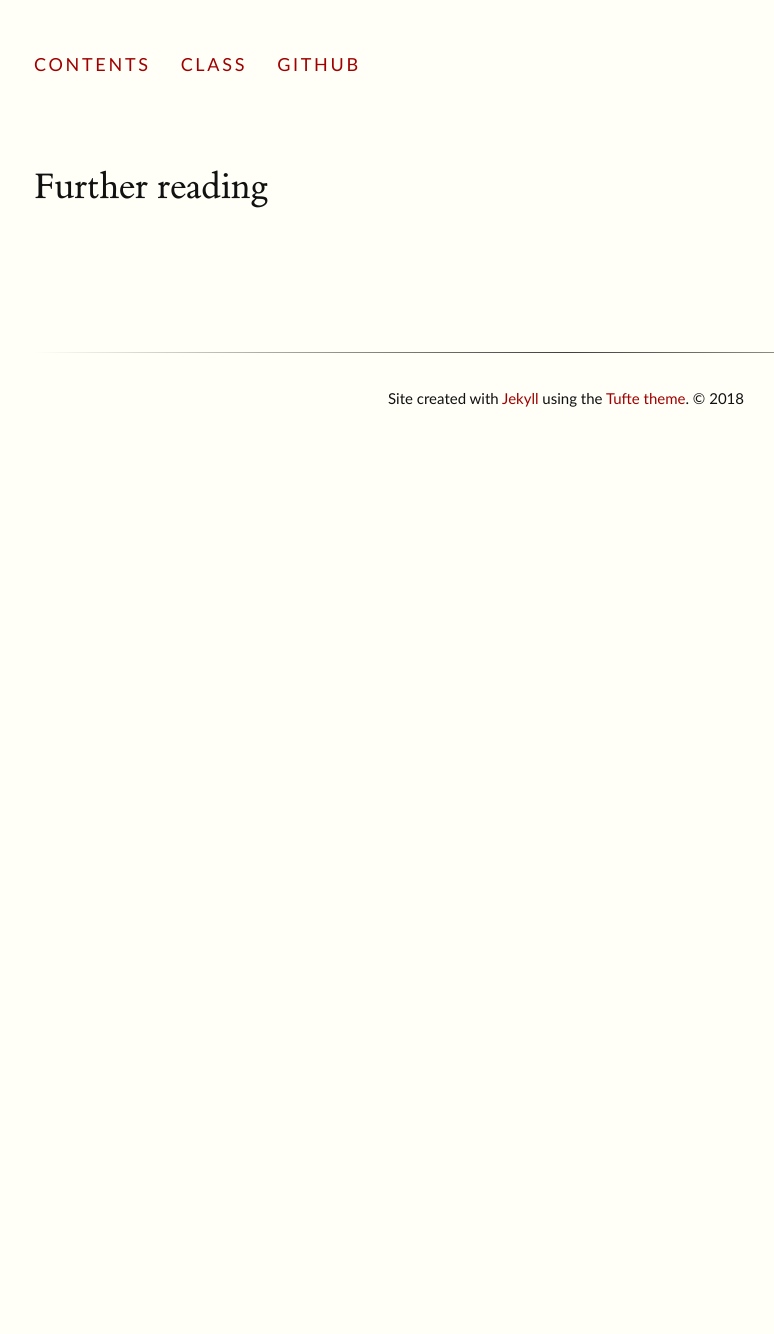
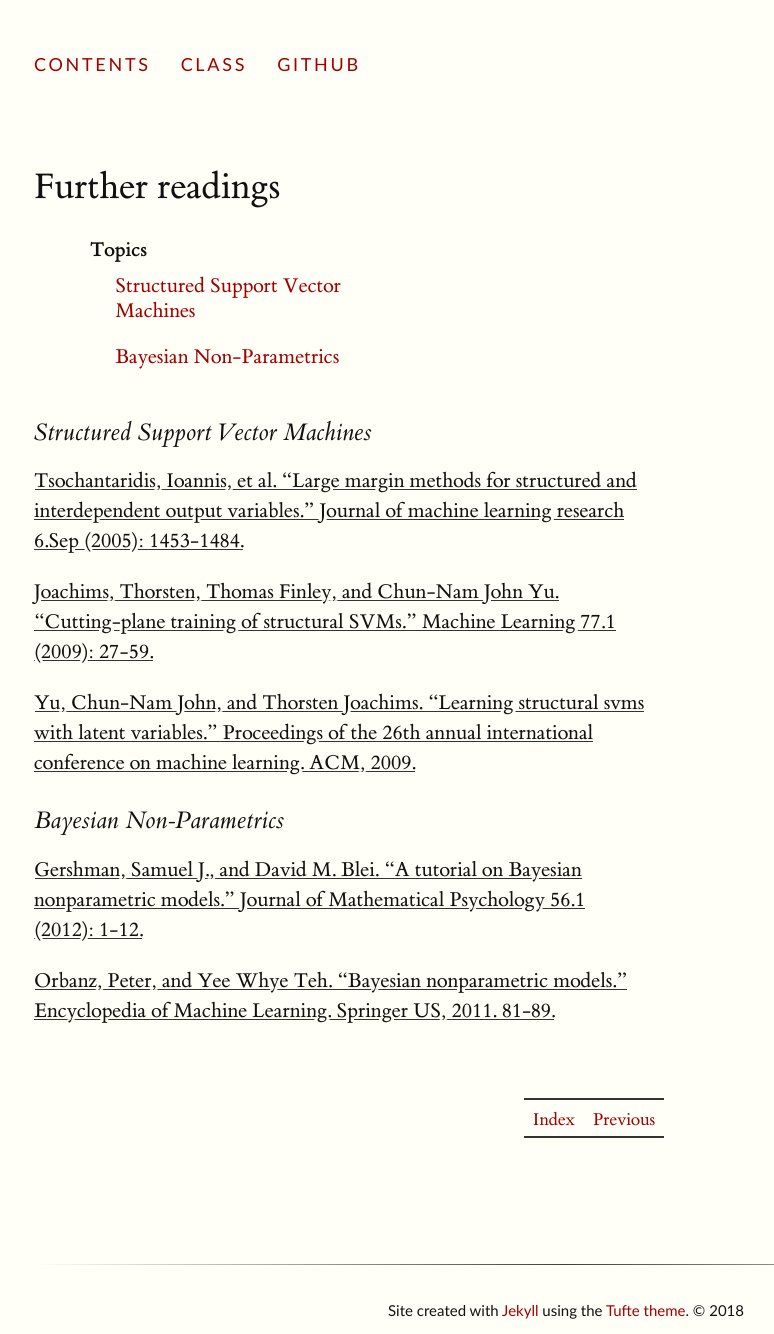
Before and after one commit to ermongroup/cs228-notes, a Jekyll site: the page built from extras/readings/index.md, in a window 1280 px wide. Shown: the whole page, without its empty margins (126-900 px from the left). Built offline with Jekyll 4.4.1, drawn with Linux system fonts in a browser that asks for light colours; before the commit the page ends 900 px from its top, so only the background shows below that.

Commit message:
Created a page for further readings
There was already a description of the page on the main notes index, but there was no link and this page didn't exist yet.

```diff
--- a/extras/readings/index.md
+++ b/extras/readings/index.md
@@ -1,4 +1,28 @@
 ---
 layout: post
-title: Further Reading
+title: Further Readings
 ---
+
+  + **Topics**
+    - [Structured Support Vector Machines](#structured-svm)
+    - [Bayesian Non-Parametrics](#bayesian-nonparametrics)
+
+<a id="structured-svm"></a>
+### Structured Support Vector Machines
+
+[Tsochantaridis, Ioannis, et al. "Large margin methods for structured and interdependent output variables." Journal of machine learning research 6.Sep (2005): 1453-1484.](http://www.jmlr.org/papers/volume6/tsochantaridis05a/tsochantaridis05a.pdf)
+
+[Joachims, Thorsten, Thomas Finley, and Chun-Nam John Yu. "Cutting-plane training of structural SVMs." Machine Learning 77.1 (2009): 27-59.](https://www.cs.cornell.edu/people/tj/publications/joachims_etal_09a.pdf)
+
+[Yu, Chun-Nam John, and Thorsten Joachims. "Learning structural svms with latent variables." Proceedings of the 26th annual international conference on machine learning. ACM, 2009.](http://www.cs.cornell.edu/~cnyu/papers/icml09_latentssvm.pdf)
+
+<a id="bayesian-nonparametrics"></a>
+### Bayesian Non-Parametrics
+
+[Gershman, Samuel J., and David M. Blei. "A tutorial on Bayesian nonparametric models." Journal of Mathematical Psychology 56.1 (2012): 1-12.](https://arxiv.org/abs/1106.2697)
+
+[Orbanz, Peter, and Yee Whye Teh. "Bayesian nonparametric models." Encyclopedia of Machine Learning. Springer US, 2011. 81-89.](https://link.springer.com/referenceworkentry/10.1007%2F978-0-387-30164-8_66)
+
+<br/>
+
+| [Index](../../) | [Previous](../vae/) |
```
